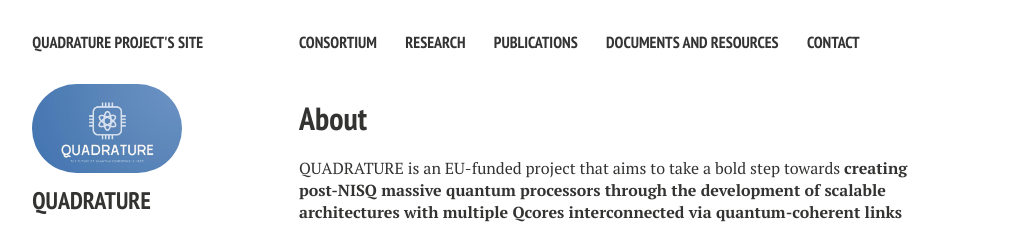
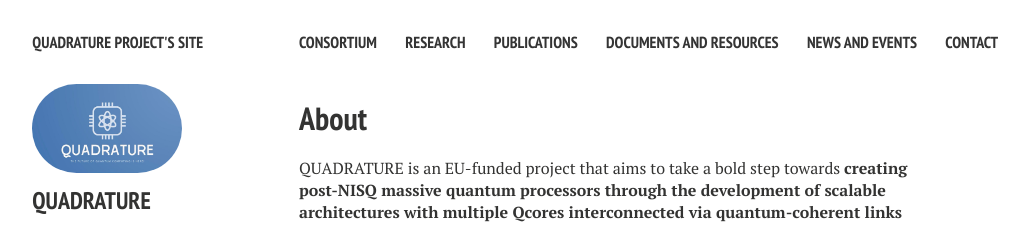
Before and after one commit to biddu/biddu.github.io, a Jekyll site: the page built from index.md, in a window 1280 px wide. Shown: the top 226 px of the page, without its empty margins (21-1050 px from the left). Built offline with Jekyll 4.4.1, drawn with Linux system fonts in a browser that asks for light colours; nearby versions of some CDN libraries; comment, search, counter and statistics services are not loaded.

Commit message:
Update _config.yml

```diff
--- a/_config.yml
+++ b/_config.yml
@@ -32,6 +32,8 @@ links:
     url: /publications/
   - title: Documents and Resources
     url: /documents/
+  - title: News and Events
+    url: /news/
   - title: Contact
     url: /contact/
 
```
